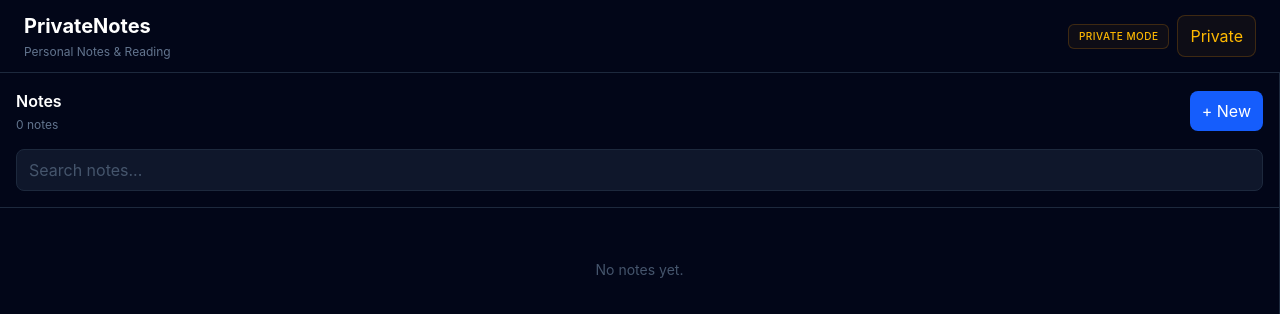
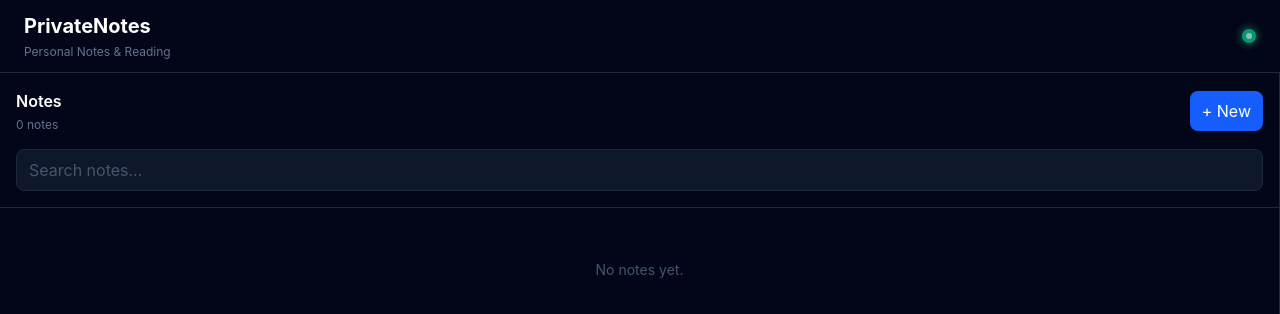
Before and after one commit to farooqahmadahmadi/PrivateNote, a React (Vite) app: page / in a window 1280 px wide. Shown: the top 314 px of the page. Built offline with nearby package versions, Linux system fonts and the light colour scheme.

Commit message:
Ui Updated

```diff
--- a/src/App.jsx
+++ b/src/App.jsx
@@ -26,6 +26,10 @@ function App() {
       removeModeListener?.();
     };
   }, []);
+
+  // ==================================================
+  // Mode Change
+  // ==================================================
 
   const handleModeChange = (newMode) => {
     const normalizedMode = newMode === "public" ? "public" : "private";
@@ -57,36 +61,43 @@ function App() {
             </p>
           </div>
 
-          {/* Mode */}
+          {/* ==================================================
+              Mode Status Light
+          ================================================== */}
 
-          <div className="flex shrink-0 items-center gap-2">
+          <div
+            className="flex shrink-0 items-center justify-center"
+            title={mode === "private" ? "Private Mode" : "Public Mode"}
+            aria-label={mode === "private" ? "Private Mode" : "Public Mode"}
+          >
             <span
               className={[
-                "hidden rounded-md border px-2.5 py-1 text-[10px] font-medium uppercase tracking-wider sm:inline-block",
+                "relative flex h-3.5 w-3.5 items-center justify-center",
+                "rounded-full",
+                "animate-pulse",
 
                 mode === "private"
-                  ? "border-amber-500/20 bg-amber-500/5 text-amber-400"
-                  : "border-emerald-500/20 bg-emerald-500/5 text-emerald-400",
+                  ? "bg-emerald-400 shadow-[0_0_10px_rgba(52,211,153,0.8)]"
+                  : "bg-amber-400 shadow-[0_0_10px_rgba(96,165,250,0.8)]",
               ].join(" ")}
             >
-              {mode === "private" ? "Private Mode" : "Public Mode"}
+              <span
+                className={[
+                  "absolute inset-0 rounded-full opacity-40",
+                  "animate-ping",
+
+                  mode === "private" ? "bg-emerald-400" : "bg-blue-400",
+                ].join(" ")}
+              />
+
+              <span
+                className={[
+                  "relative h-1.5 w-1.5 rounded-full",
+
+                  mode === "private" ? "bg-emerald-100" : "bg-blue-100",
+                ].join(" ")}
+              />
             </span>
-
-            <button
-              type="button"
-              onClick={() =>
-                handleModeChange(mode === "private" ? "public" : "private")
-              }
-              className={[
-                "rounded-lg border px-3 py-2 text-xs font-medium transition",
-
-                mode === "private"
-                  ? "border-amber-500/20 bg-amber-500/5 text-amber-400 hover:bg-amber-500/10"
-                  : "border-emerald-500/20 bg-emerald-500/5 text-emerald-400 hover:bg-emerald-500/10",
-              ].join(" ")}
-            >
-              {mode === "private" ? "Private" : "Public"}
-            </button>
           </div>
         </div>
       </header>
--- a/src/components/NoteToolbar.jsx
+++ b/src/components/NoteToolbar.jsx
@@ -1,78 +1,27 @@
 function NoteToolbar({
-  note,
   onDelete,
   onClose,
   onReadingMode,
   onToggleSidebar,
   sidebarOpen,
 }) {
-  const isPrivate = note?.isPrivate !== false;
-
   return (
     <header className="flex shrink-0 items-center justify-between gap-3 border-b border-slate-800 px-4 py-3 sm:px-8">
       {/* ==================================================
           Left
       ================================================== */}
 
-      <div className="flex min-w-0 items-center gap-3">
+      <div className="flex min-w-0 items-center">
         {/* Sidebar Toggle */}
 
         <button
           type="button"
           onClick={onToggleSidebar}
           title={sidebarOpen ? "Hide notes" : "Show notes"}
-          className="shrink-0 rounded-lg border border-slate-800 bg-slate-900 px-2.5 py-2 text-xs font-medium text-slate-400 transition hover:border-slate-700 hover:bg-slate-800 hover:text-white"
+          className="shrink-0 rounded-lg border border-slate-800 bg-slate-900 px-2.5 py-2 text-xs font-medium text-slate-400 transition hover:border-slate-700 hover:bg-slate-800 hover:text-white active:scale-[0.98]"
         >
           {sidebarOpen ? "←" : "☰"}
         </button>
-
-        {/* ==================================================
-            Mode Status / LED
-        ================================================== */}
-
-        <div className="min-w-0">
-          <span className="hidden text-xs font-medium uppercase tracking-[0.18em] text-slate-500 sm:block">
-            PrivateNotes
-          </span>
-
-          <div className="mt-0 flex items-center gap-2 sm:mt-1.5">
-            {/* LED */}
-
-            <span className="relative flex h-2.5 w-2.5 shrink-0">
-              {/* Pulse */}
-
-              <span
-                className={[
-                  "absolute inline-flex h-full w-full animate-ping rounded-full opacity-75",
-                  isPrivate ? "bg-emerald-400" : "bg-blue-400",
-                ].join(" ")}
-              />
-
-              {/* Actual Light */}
-
-              <span
-                className={[
-                  "relative inline-flex h-2.5 w-2.5 rounded-full",
-                  "shadow-[0_0_8px_currentColor]",
-                  isPrivate
-                    ? "bg-emerald-400 text-emerald-400"
-                    : "bg-blue-400 text-blue-400",
-                ].join(" ")}
-              />
-            </span>
-
-            {/* Mode Text */}
-
-            <span
-              className={[
-                "text-xs font-medium",
-                isPrivate ? "text-emerald-400" : "text-blue-400",
-              ].join(" ")}
-            >
-              {isPrivate ? "Private" : "Public"}
-            </span>
-          </div>
-        </div>
       </div>
 
       {/* ==================================================
@@ -86,7 +35,7 @@ function NoteToolbar({
           type="button"
           onClick={onReadingMode}
           title="Open Reading Mode"
-          className="rounded-lg border border-blue-500/20 bg-blue-500/5 px-2.5 py-2 text-xs font-medium text-blue-400 transition hover:border-blue-500/30 hover:bg-blue-500/10 sm:px-3"
+          className="rounded-lg border border-blue-500/20 bg-blue-500/5 px-2.5 py-2 text-xs font-medium text-blue-400 transition hover:border-blue-500/30 hover:bg-blue-500/10 active:scale-[0.98] sm:px-3"
         >
           <span className="sm:hidden">Read</span>
 
@@ -99,7 +48,7 @@ function NoteToolbar({
           type="button"
           onClick={onDelete}
           title="Delete note"
-          className="rounded-lg border border-red-500/20 bg-red-500/5 px-2.5 py-2 text-xs font-medium text-red-400 transition hover:border-red-500/30 hover:bg-red-500/10 hover:text-red-300 sm:px-3"
+          className="rounded-lg border border-red-500/20 bg-red-500/5 px-2.5 py-2 text-xs font-medium text-red-400 transition hover:border-red-500/30 hover:bg-red-500/10 hover:text-red-300 active:scale-[0.98] sm:px-3"
         >
           <span className="sm:hidden">🗑</span>
 
@@ -112,7 +61,7 @@ function NoteToolbar({
           type="button"
           onClick={onClose}
           title="Close note"
-          className="rounded-lg border border-slate-700 px-2.5 py-2 text-xs font-medium text-slate-400 transition hover:bg-slate-800 hover:text-white sm:px-3"
+          className="rounded-lg border border-slate-700 px-2.5 py-2 text-xs font-medium text-slate-400 transition hover:bg-slate-800 hover:text-white active:scale-[0.98] sm:px-3"
         >
           <span className="sm:hidden">×</span>
 
--- a/src/components/NotesEditor.jsx
+++ b/src/components/NotesEditor.jsx
@@ -208,7 +208,6 @@ function NotesEditor() {
 
     const noteToDelete = notes.find((note) => note.id === noteId);
 
-    // Confirmation for every delete action.
     if (askConfirmation) {
       const confirmed = window.confirm(
         `Delete "${noteToDelete?.title || "Untitled Note"}"?`,
@@ -354,25 +353,13 @@ function NotesEditor() {
       <section className="relative flex h-full min-h-0 min-w-0 flex-1 flex-col overflow-hidden">
         {!activeNote ? (
           <div className="relative flex min-h-0 min-w-0 flex-1 flex-col">
-            <div className="absolute left-3 top-3 z-20">
-              <button
-                type="button"
-                onClick={() => setSidebarOpen((current) => !current)}
-                className="rounded-lg border border-slate-800 bg-slate-900/90 px-3 py-2 text-xs font-medium text-slate-400 shadow-lg transition hover:bg-slate-800 hover:text-white"
-              >
-                {sidebarOpen ? "← Notes" : "☰ Notes"}
-              </button>
-            </div>
-
             <div className="min-h-0 min-w-0 flex-1">
               <EmptyNotes />
             </div>
           </div>
         ) : (
           <>
-            {/* ==================================================
-                Toolbar
-            ================================================== */}
+            {/* Toolbar */}
 
             <div className="min-w-0 shrink-0">
               <NoteToolbar
@@ -385,9 +372,7 @@ function NotesEditor() {
               />
             </div>
 
-            {/* ==================================================
-                Editor Content
-            ================================================== */}
+            {/* Editor Content */}
 
             <div className="flex min-h-0 min-w-0 flex-1 flex-col overflow-hidden">
               {/* Title */}
--- a/src/components/NotesSidebar.jsx
+++ b/src/components/NotesSidebar.jsx
@@ -22,7 +22,10 @@ function NotesSidebar({ notes, activeNoteId, onSelect, onCreate, onDelete }) {
 
   return (
     <aside className="flex h-full w-full flex-col border-r border-slate-800 bg-slate-950">
-      {/* Header */}
+      {/* ==================================================
+          Header
+      ================================================== */}
+
       <div className="shrink-0 border-b border-slate-800 p-4">
         <div className="flex items-center justify-between gap-3">
           <div className="min-w-0">
@@ -43,6 +46,7 @@ function NotesSidebar({ notes, activeNoteId, onSelect, onCreate, onDelete }) {
         </div>
 
         {/* Search */}
+
         <div className="mt-4">
           <input
             type="search"
@@ -54,8 +58,18 @@ function NotesSidebar({ notes, activeNoteId, onSelect, onCreate, onDelete }) {
         </div>
       </div>
 
-      {/* Notes */}
-      <div className="min-h-0 flex-1 space-y-2 overflow-y-auto p-3">
+      {/* ==================================================
+          Notes
+          Scroll works, scrollbar hidden
+      ================================================== */}
+
+      <div
+        className="min-h-0 flex-1 space-y-2 overflow-y-auto p-3"
+        style={{
+          scrollbarWidth: "none",
+          msOverflowStyle: "none",
+        }}
+      >
         {filteredNotes.length === 0 ? (
           <div className="px-3 py-10 text-center text-sm text-slate-600">
             {search ? "No matching notes." : "No notes yet."}
@@ -72,6 +86,16 @@ function NotesSidebar({ notes, activeNoteId, onSelect, onCreate, onDelete }) {
           ))
         )}
       </div>
+
+      {/* Hide scrollbar for Chrome / Electron */}
+
+      <style>
+        {`
+          aside > div:last-child::-webkit-scrollbar {
+            display: none;
+          }
+        `}
+      </style>
     </aside>
   );
 }
```
